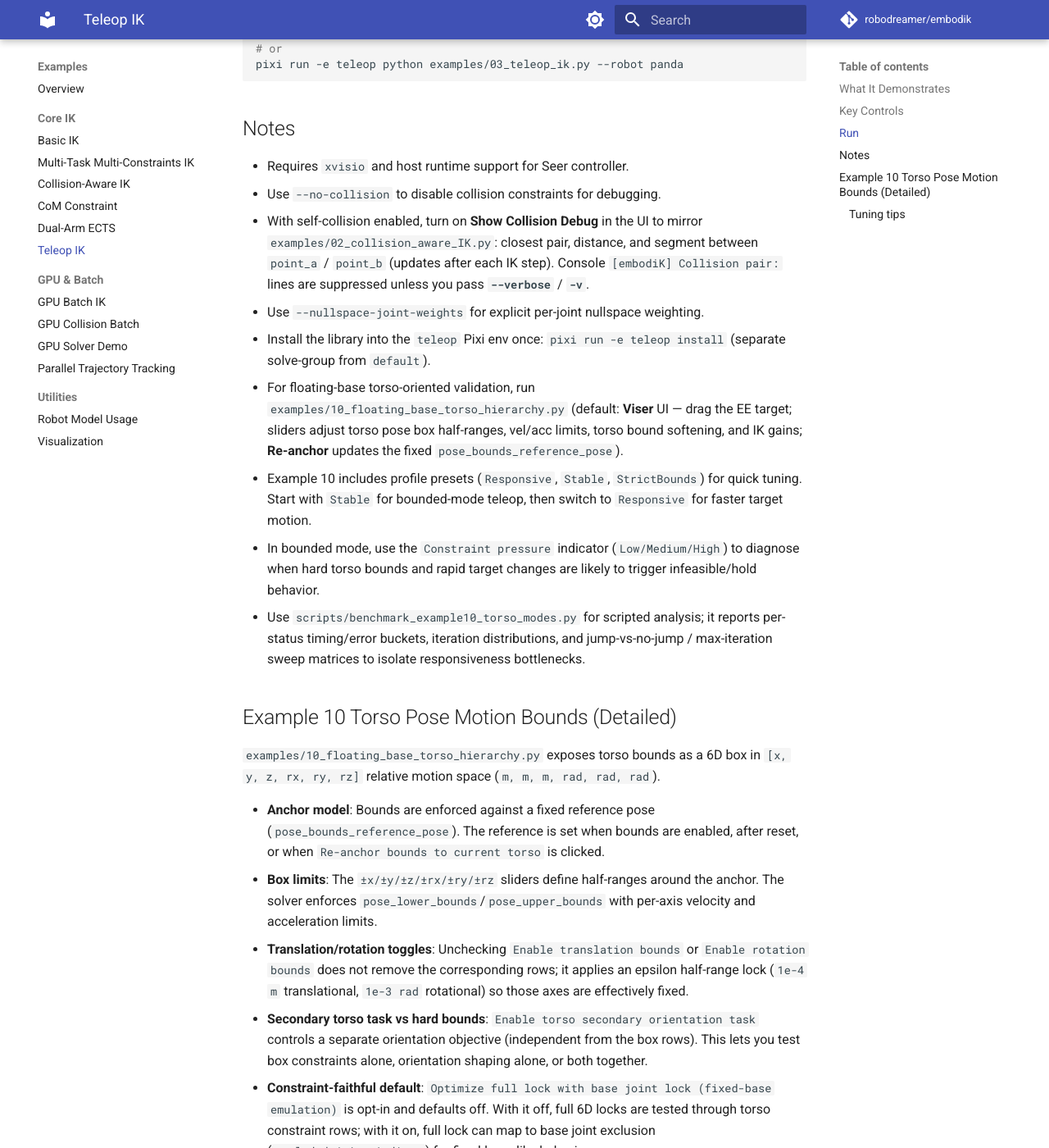
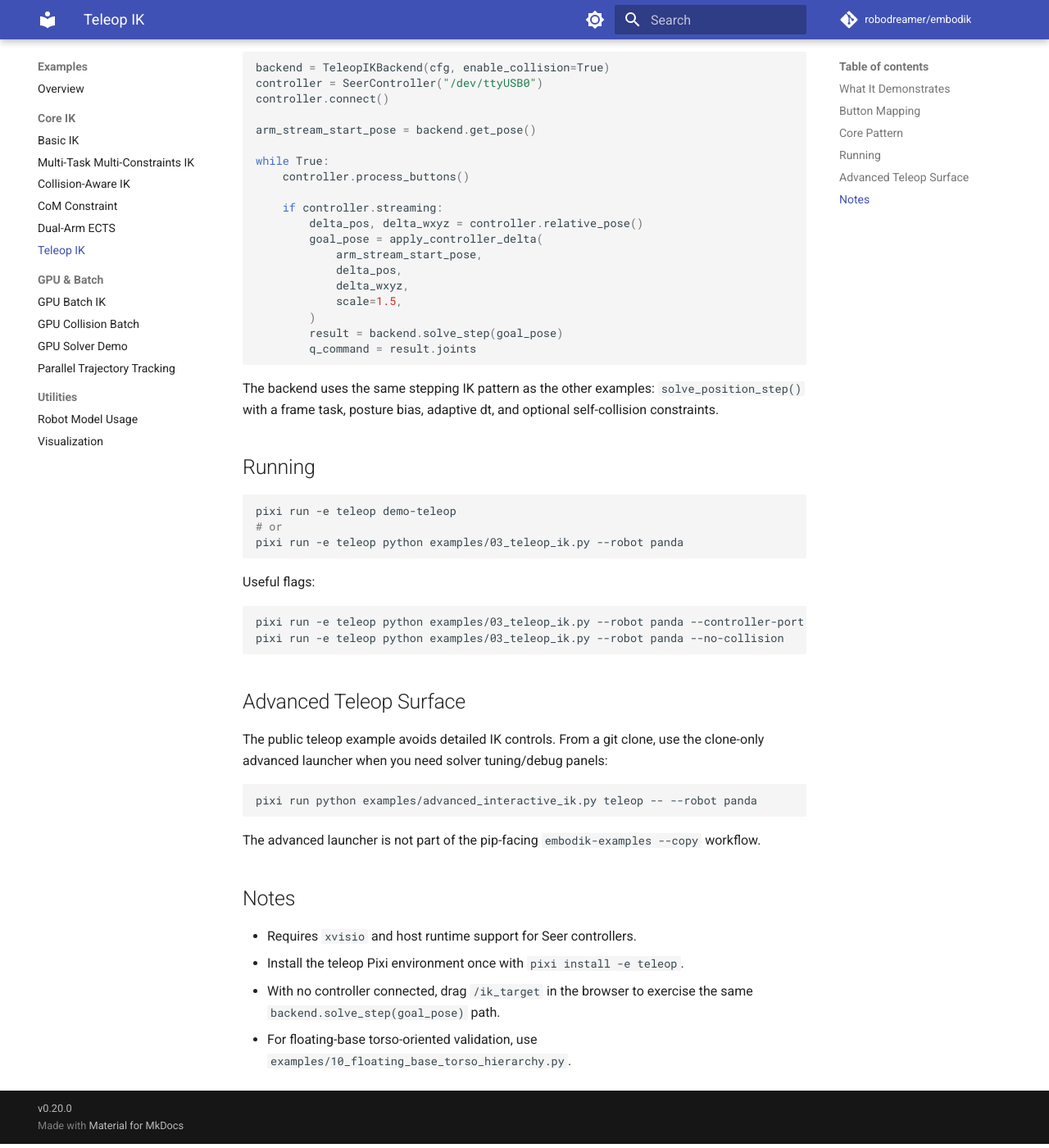
Before and after one commit to robodreamer/embodik, an MkDocs documentation site: the page built from docs/examples/teleop_ik.md, in a window 1280 px wide and 1400 px high, scrolled down 918 px. Shown: the whole window at 82% size. Built offline with MkDocs 1.6.1 and Material for MkDocs 9.7.7, drawn with Linux system fonts in a browser that asks for light colours; comment, search, counter and statistics services are not loaded; some of the changed text lies outside the part shown.

Commit message:
Update docs for simplified examples

````diff
--- a/docs/examples/teleop_ik.md
+++ b/docs/examples/teleop_ik.md
@@ -1,27 +1,59 @@
-# Teleop IK Example Overview
+# Teleop IK Example
 
-Overview for `examples/03_teleop_ik.py`.
+Minimal teleop input to EmbodiK IK.
 
 ## What It Demonstrates
 
-- Real-time teleoperation with a Seer wireless controller
-- Frame-task target updates from controller pose deltas
-- Optional collision-aware IK while teleoperating
-- Fixed-base arm IK via `solve_position_step` (same task stack as `02_collision_aware_IK.py`)
-- Nullspace bias toward the default pose with optional per-joint weights
-- GUI fallback mode when no controller is connected
+`examples/03_teleop_ik.py` is a public adapter example. It keeps the IK setup
+hidden in `examples/example_helpers/teleop_ik_backend.py` so the script can focus
+on the important teleop wiring:
 
-Torso / floating-base pose bounds are **not** part of this script; use
-`examples/10_floating_base_torso_hierarchy.py` for that.
+1. Read a relative controller pose.
+2. Convert the controller delta into an end-effector target pose.
+3. Call `backend.solve_step(goal_pose)`.
+4. Visualize or send the returned joint positions.
 
-## Key Controls
+If no Seer controller is connected, the same IK path runs from the draggable
+`/ik_target` transform in the browser.
 
-- Side button hold: stream on/off
-- Trigger hold: grasping on/off
-- Button A: reset robot pose
-- Button B: toggle data collection
+## Button Mapping
 
-## Run
+- Trigger hold: stream controller motion into IK.
+- Side button hold: update gripper status.
+- Button A: reset robot and controller reference.
+- Button B: toggle data-collection status.
+
+## Core Pattern
+
+The example intentionally leaves detailed IK tuning outside the public script:
+
+```python
+backend = TeleopIKBackend(cfg, enable_collision=True)
+controller = SeerController("/dev/ttyUSB0")
+controller.connect()
+
+arm_stream_start_pose = backend.get_pose()
+
+while True:
+    controller.process_buttons()
+
+    if controller.streaming:
+        delta_pos, delta_wxyz = controller.relative_pose()
+        goal_pose = apply_controller_delta(
+            arm_stream_start_pose,
+            delta_pos,
+            delta_wxyz,
+            scale=1.5,
+        )
+        result = backend.solve_step(goal_pose)
+        q_command = result.joints
+```
+
+The backend uses the same stepping IK pattern as the other examples:
+`solve_position_step()` with a frame task, posture bias, adaptive dt, and optional
+self-collision constraints.
+
+## Running
 
 ```bash
 pixi run -e teleop demo-teleop
@@ -29,75 +61,30 @@
 pixi run -e teleop python examples/03_teleop_ik.py --robot panda
 ```
 
+Useful flags:
+
+```bash
+pixi run -e teleop python examples/03_teleop_ik.py --robot panda --controller-port /dev/ttyUSB1
+pixi run -e teleop python examples/03_teleop_ik.py --robot panda --no-collision
+```
+
+## Advanced Teleop Surface
+
+The public teleop example avoids detailed IK controls. From a git clone, use the
+clone-only advanced launcher when you need solver tuning/debug panels:
+
+```bash
+pixi run python examples/advanced_interactive_ik.py teleop -- --robot panda
+```
+
+The advanced launcher is not part of the pip-facing `embodik-examples --copy`
+workflow.
+
 ## Notes
 
-- Requires `xvisio` and host runtime support for Seer controller.
-- Use `--no-collision` to disable collision constraints for debugging.
-- With self-collision enabled, turn on **Show Collision Debug** in the UI to mirror
-  `examples/02_collision_aware_IK.py`: closest pair, distance, and segment between
-  `point_a` / `point_b` (updates after each IK step). Console `[embodiK] Collision pair:` lines
-  are suppressed unless you pass **`--verbose`** / **`-v`**.
-- Use `--nullspace-joint-weights` for explicit per-joint nullspace weighting.
-- Install the library into the `teleop` Pixi env once: `pixi run -e teleop install`
-  (separate solve-group from `default`).
-- For floating-base torso-oriented validation, run `examples/10_floating_base_torso_hierarchy.py`
-  (default: **Viser** UI — drag the EE target; sliders adjust torso pose box half-ranges, vel/acc
-  limits, torso bound softening, and IK gains; **Re-anchor** updates the fixed
-  `pose_bounds_reference_pose`).
-- Example 10 includes profile presets (`Responsive`, `Stable`, `StrictBounds`) for quick tuning.
-  Start with `Stable` for bounded-mode teleop, then switch to `Responsive` for faster target motion.
-- In bounded mode, use the `Constraint pressure` indicator (`Low/Medium/High`) to diagnose when hard
-  torso bounds and rapid target changes are likely to trigger infeasible/hold behavior.
-- Use `scripts/benchmark_example10_torso_modes.py` for scripted analysis; it reports
-  per-status timing/error buckets, iteration distributions, and jump-vs-no-jump / max-iteration
-  sweep matrices to isolate responsiveness bottlenecks.
-
-## Example 10 Torso Pose Motion Bounds (Detailed)
-
-`examples/10_floating_base_torso_hierarchy.py` exposes torso bounds as a 6D box in
-`[x, y, z, rx, ry, rz]` relative motion space (`m, m, m, rad, rad, rad`).
-
-- **Anchor model**: Bounds are enforced against a fixed reference pose
-  (`pose_bounds_reference_pose`). The reference is set when bounds are enabled,
-  after reset, or when `Re-anchor bounds to current torso` is clicked.
-- **Box limits**: The `±x/±y/±z/±rx/±ry/±rz` sliders define half-ranges around
-  the anchor. The solver enforces `pose_lower_bounds`/`pose_upper_bounds` with
-  per-axis velocity and acceleration limits.
-- **Translation/rotation toggles**: Unchecking `Enable translation bounds` or
-  `Enable rotation bounds` does not remove the corresponding rows; it applies an
-  epsilon half-range lock (`1e-4 m` translational, `1e-3 rad` rotational) so
-  those axes are effectively fixed.
-- **Secondary torso task vs hard bounds**: `Enable torso secondary orientation task`
-  controls a separate orientation objective (independent from the box rows). This
-  lets you test box constraints alone, orientation shaping alone, or both together.
-- **Constraint-faithful default**: `Optimize full lock with base joint lock
-  (fixed-base emulation)` is opt-in and defaults off. With it off, full 6D locks
-  are tested through torso constraint rows; with it on, full lock can map to base
-  joint exclusion (`excluded_joint_indices`) for fixed-base-like behavior.
-- **Velocity-box headroom policy and numerical robustness**:
-  - Preferred API: `torso_constraint.velocity_box_headroom` with:
-    - `enabled`
-    - `fraction` (minimum headroom as a fraction of per-axis `velocity_limits`)
-    - `activation_margin` (minimum slack before headroom is injected)
-  - This policy now uses the same shared velocity-box helper path as other
-    limit constraints, rather than a torso-specific post-processing block.
-  - Legacy aliases (`pose_bound_softening_enabled`,
-    `pose_bound_softening_fraction`) are still accepted for backward
-    compatibility and map to the shared headroom policy.
-  - Solver-side slack dead-zones (`1e-4 m`, `1e-3 rad`) suppress boundary chatter.
-- **Operational diagnostics**:
-  - `Torso box min slack` reports signed margin to the nearest box face.
-  - `Constraint pressure` summarizes runtime stress (`Low/Medium/High`) from slack
-    and infeasible streak trends.
-  - Near-target infeasible streaks are damped so close-enough constrained states
-    do not accumulate misleading stall counters.
-
-### Tuning tips
-
-- Start from `Stable` when validating new torso ranges, then move to `Responsive`
-  for faster teleop motions.
-- If target jumps are large, keep torso bounds active but reduce jump severity
-  (`Limit target step per frame`) before increasing gains aggressively.
-- If full 6D lock appears too stiff for your use case, compare constraint-faithful
-  mode against fixed-base emulation and benchmark both with
-  `scripts/benchmark_example10_torso_modes.py`.
+- Requires `xvisio` and host runtime support for Seer controllers.
+- Install the teleop Pixi environment once with `pixi install -e teleop`.
+- With no controller connected, drag `/ik_target` in the browser to exercise the
+  same `backend.solve_step(goal_pose)` path.
+- For floating-base torso-oriented validation, use
+  `examples/10_floating_base_torso_hierarchy.py`.
````
Also changed, not shown: README.md (+8 -1 lines), docs/examples/basic_ik.md (+72 -58 lines), docs/examples/collision_aware_ik.md (+60 -88 lines), docs/examples/index.md (+9 -4 lines), docs/examples/multi_task_ik.md (+1 -1 lines).
